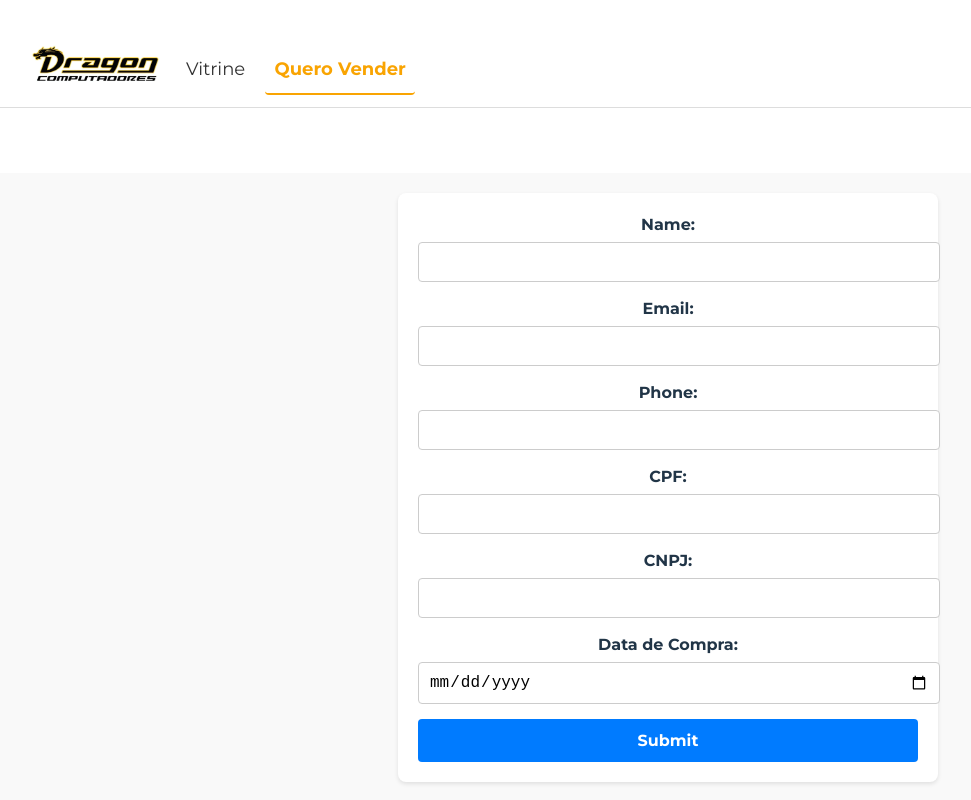
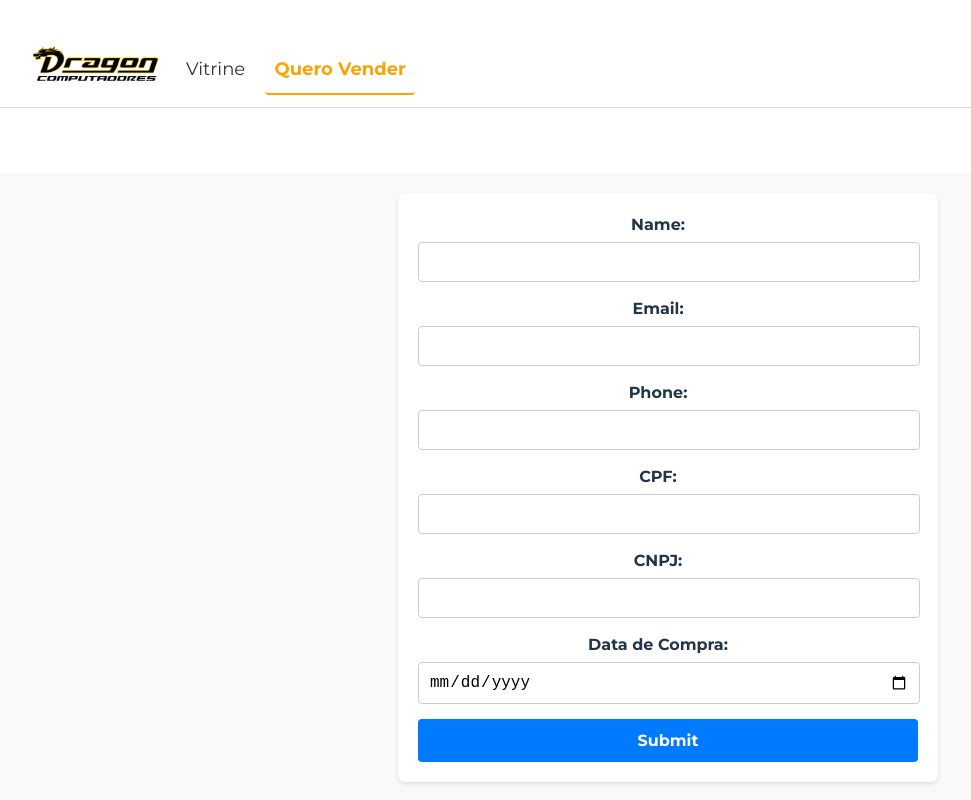
Before and after one commit to valmyrtavares/dragon.io, a React (Vite) app: page /register in a window 1280 px wide. Shown: the top 800 px of the page, without its empty margins (34-1005 px from the left). Built offline with nearby package versions, Linux system fonts and the light colour scheme.

Commit message:
It was added padding in left side of input field

```diff
--- a/src/assets/style/CreateCustomer.module.scss
+++ b/src/assets/style/CreateCustomer.module.scss
@@ -36,6 +36,7 @@
         box-shadow: 0 2px 4px rgba(0, 0, 0, 0.1);
         .inputContainer {
             margin-bottom: 15px;
+            width: 480px;
             label {
                display: block;
                margin-bottom: 5px;
```
